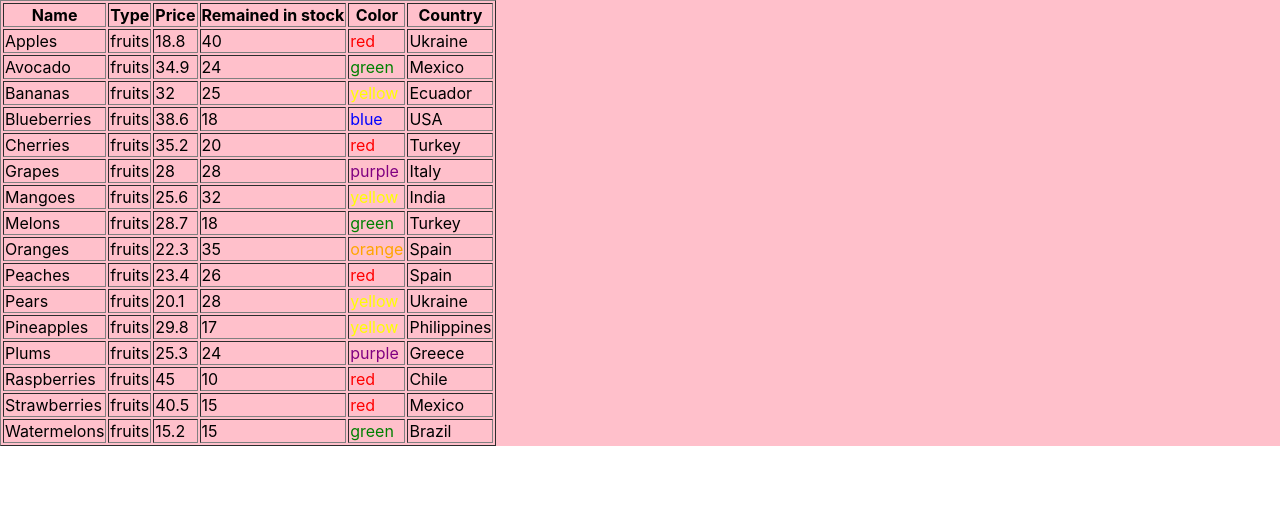
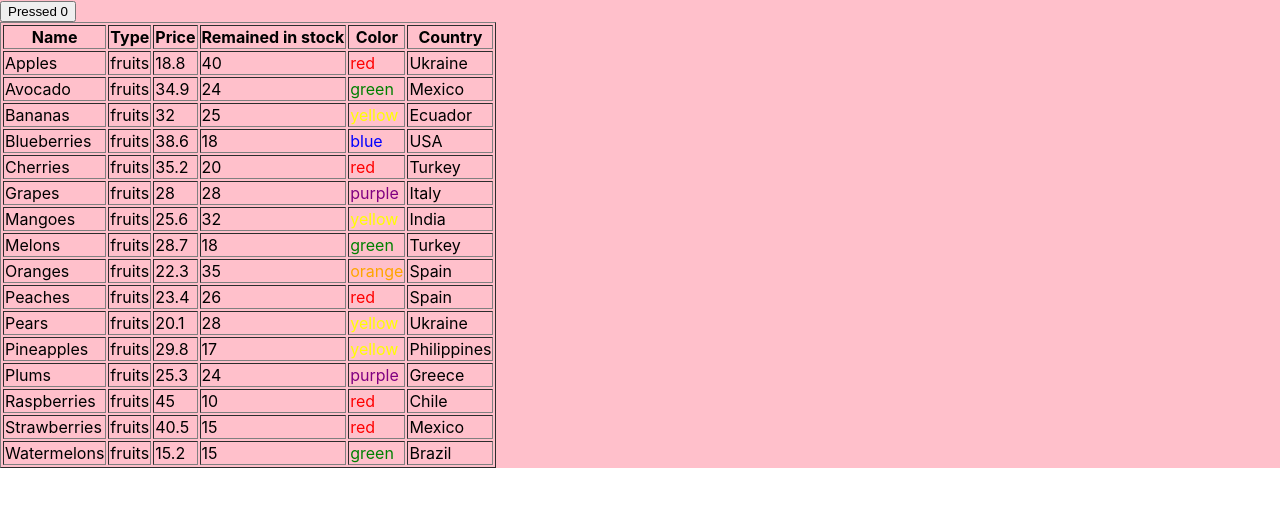
Before and after one commit to diana-tuz/react_test, a React (Create React App) app: page / in a window 1280 px wide. Shown: the top 506 px of the page. Built offline with nearby package versions, Linux system fonts and the light colour scheme.

Commit message:
add example for useState

```diff
--- a/src/App.jsx
+++ b/src/App.jsx
@@ -1,16 +1,23 @@
+import { useState } from "react";
 import "./App.css";
 import { GoodsTable } from "./components/GoodsTable";
 import { goods } from "./goods";
 
+function App() {
+  const filteredGoods = goods.filter((good) => good.type === "fruits");
+  // const sortedGoods = filteredGoods.sort((good1, good2) => good1.price - good2.price)
+  const sortedGoods = filteredGoods.sort((good1, good2) =>
+    good1.name.localeCompare(good2.name)
+  );
 
-function App() {
-  const filteredGoods = goods.filter((good) => good.type === 'fruits')
-  // const sortedGoods = filteredGoods.sort((good1, good2) => good1.price - good2.price)
-  const sortedGoods = filteredGoods.sort((good1, good2) => good1.name.localeCompare(good2.name))
+  const [number, setNumber] = useState(0);
 
   return (
     <div className="App">
-      <GoodsTable goods={sortedGoods}/>
+      <button type="button" onClick={() => setNumber(number + 1)}>
+        Pressed {number}
+      </button>
+      <GoodsTable goods={sortedGoods} />
     </div>
   );
 }
```
